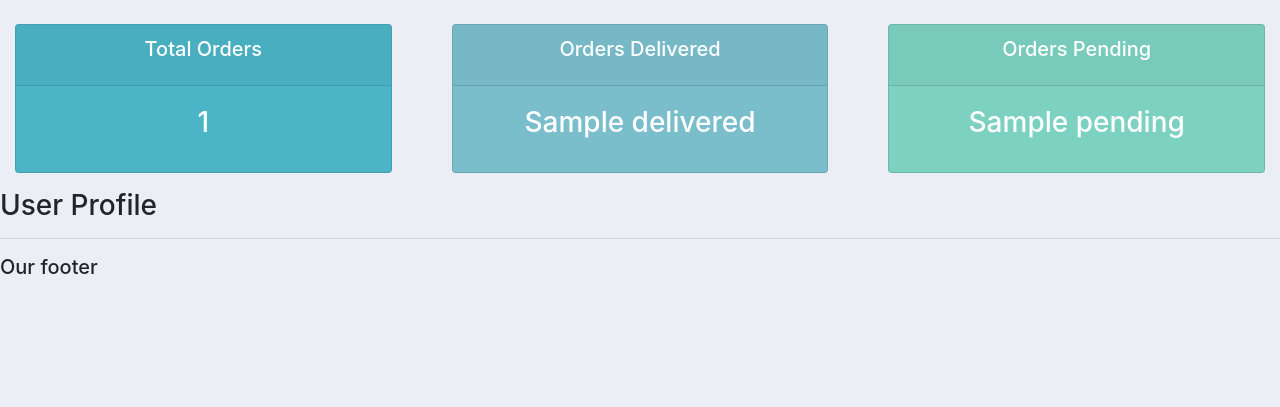
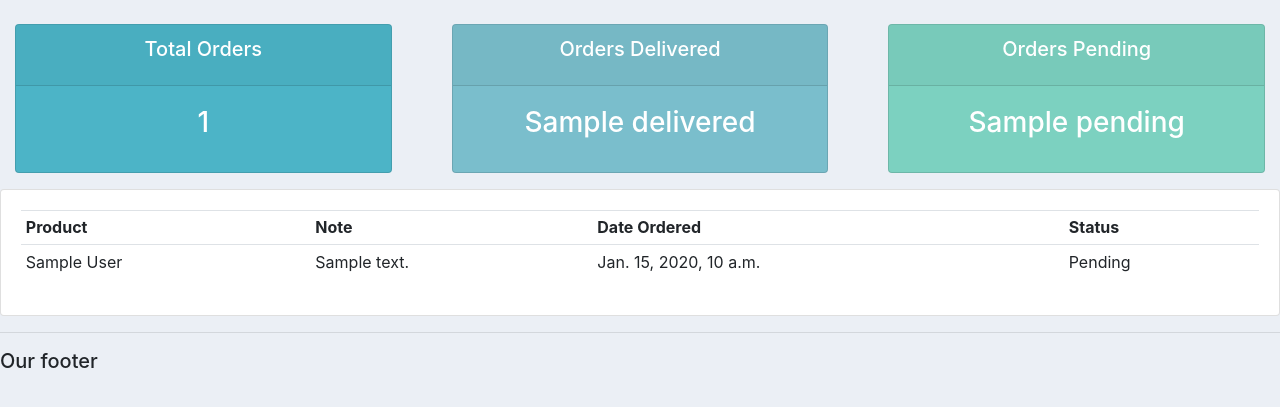
Before and after one commit to Alex-Shvab/CRM, a Django app: template templates/accounts/user.html in a window 1280 px wide. Shown: the part 59-466 px from the top of the page. Run offline with Django 3.2, Linux system fonts and the light colour scheme; tables that the repository leaves empty hold one stand-in row (values such as "Sample post"); the template is opened without the code that fills it: values that come from a table or form of the project are taken from there, most other values are stand-ins (such as "Sample title", 1, 10 or a date in 2020); some libraries are stand-ins or nearby versions.

Commit message:
User customer one to one field

```diff
--- a/accounts/models.py
+++ b/accounts/models.py
@@ -1,7 +1,9 @@
 from django.db import models
+from django.contrib.auth.models import User
 
 
 class Customer(models.Model):
+    user = models.OneToOneField(User, null=True, on_delete=models.CASCADE)
     name = models.CharField(max_length=200, null=True)
     phone = models.CharField(max_length=200, null=True)
     email = models.CharField(max_length=200, null=True)
--- a/templates/accounts/customer.html
+++ b/templates/accounts/customer.html
@@ -9,7 +9,8 @@
                 <h5>Customer:</h5>
                 <hr>
                 <a class="btn btn-outline-info  btn-sm btn-block" href="">Update Customer</a>
-                <a class="btn btn-outline-info  btn-sm btn-block" href="{% url 'create_order' customer.id %}">Place Order</a>
+                <a class="btn btn-outline-info  btn-sm btn-block" href="{% url 'create_order' customer.id %}">Place
+                    Order</a>
 
             </div>
         </div>
@@ -67,7 +68,8 @@
                             <td>{{ order.date_created }}</td>
                             <td>{{ order.status }}</td>
                             <td><a class="btn btn-sm btn-info" href="{% url 'update_order' order.id %}">Update</a></td>
-                            <td><a class="btn btn-sm btn-danger" href="{% url 'delete_order' order.id %}">Delete</a></td>
+                            <td><a class="btn btn-sm btn-danger" href="{% url 'delete_order' order.id %}">Delete</a>
+                            </td>
                         </tr>
                     {% endfor %}
                 </table>
--- a/templates/accounts/user.html
+++ b/templates/accounts/user.html
@@ -1,5 +1,28 @@
 {% extends 'accounts/main.html' %}
 {% block content %}
     {% include 'accounts/status.html' %}
-    <h3>User Profile</h3>
+
+    <div class="row">
+        <div class="col-md">
+            <div class="card card-body">
+                <table class="table table-sm">
+                    <tr>
+                        <th>Product</th>
+                        <th>Note</th>
+                        <th>Date Ordered</th>
+                        <th>Status</th>
+                    </tr>
+
+                    {% for order in orders %}
+                        <tr>
+                            <td>{{ order.product }}</td>
+                            <td>{{ order.note }}</td>
+                            <td>{{ order.date_created }}</td>
+                            <td>{{ order.status }}</td>
+                        </tr>
+                    {% endfor %}
+                </table>
+            </div>
+        </div>
+    </div>
 {% endblock content %}
```
Also changed, not shown: accounts/views.py (+11 -1 lines).
